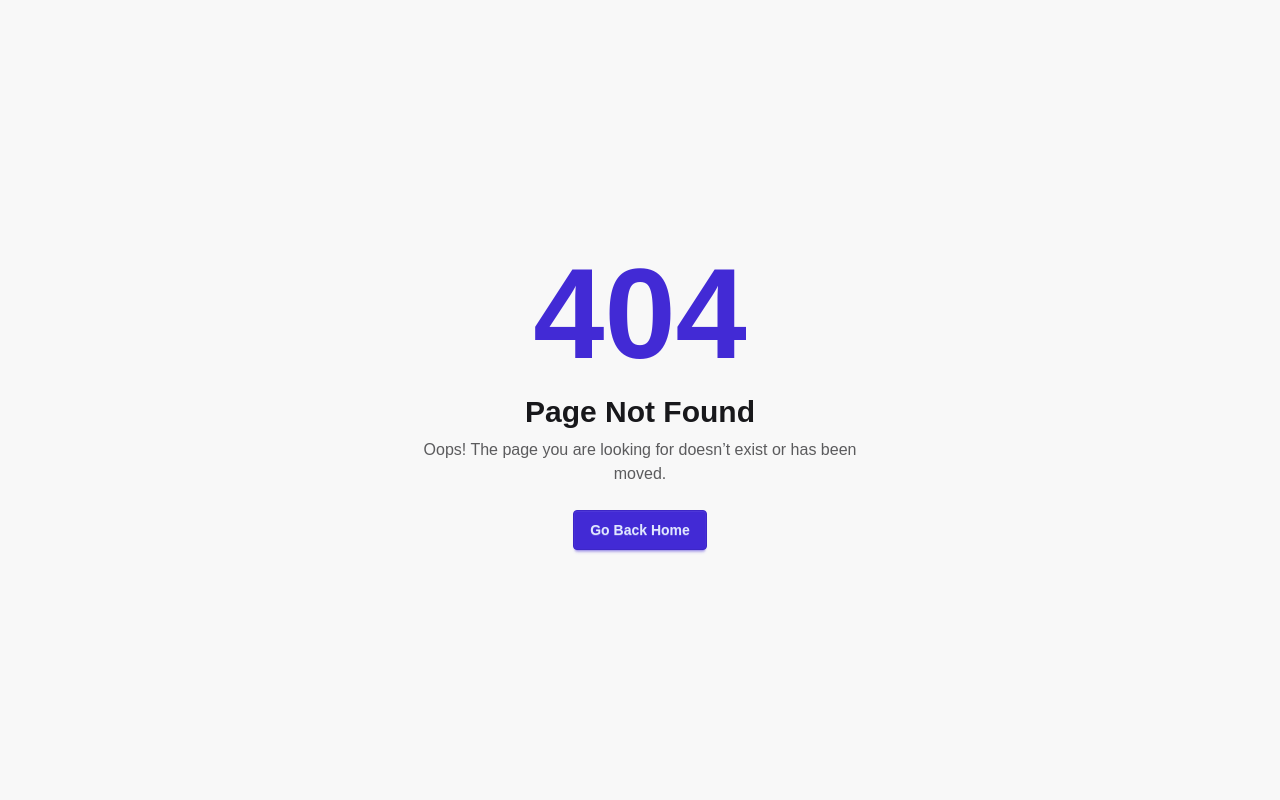
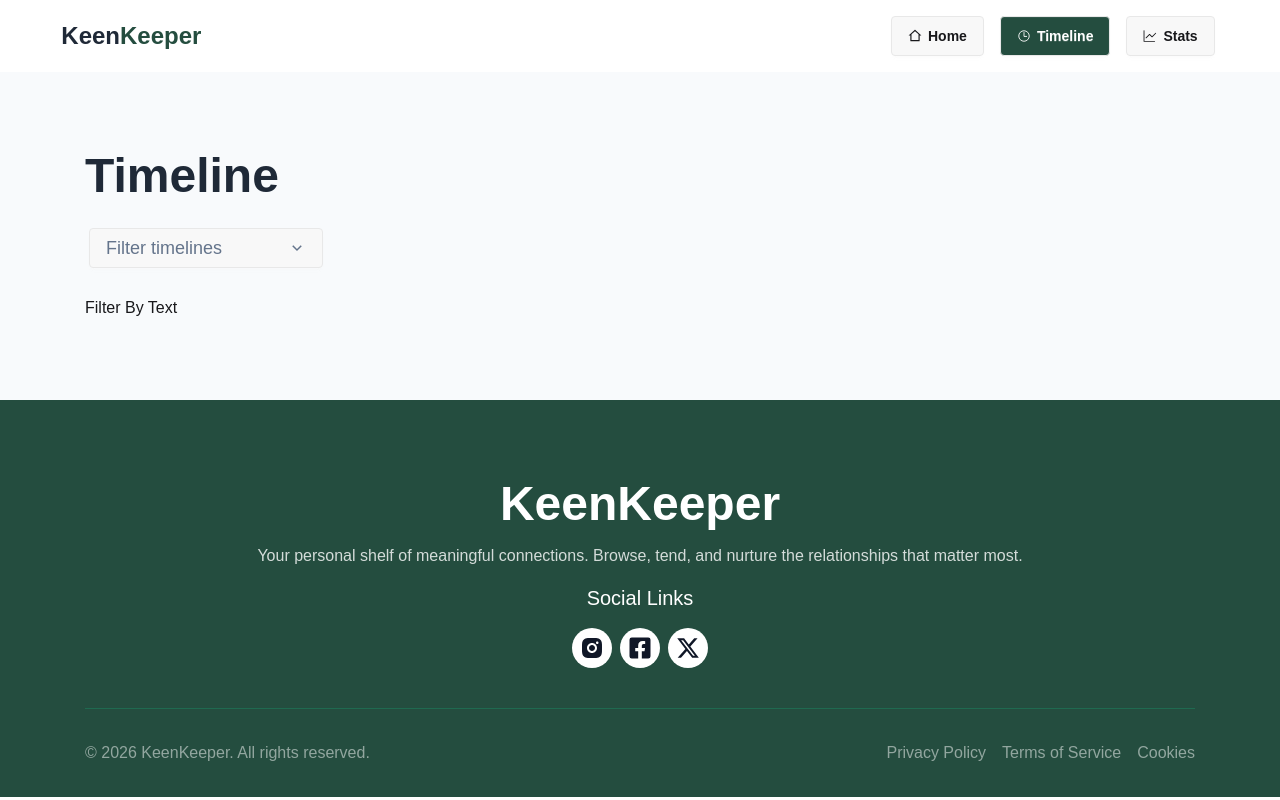
Before and after one commit to piasmajumdar/a07-keen-keeper-code-pias, a React (Vite) app: page /timeline/filter-text in a window 1280 px wide. Before the commit this address had no page. Built offline with nearby package versions, Linux system fonts and the light colour scheme.

Commit message:
timeline page filter button routes set

```diff
--- /dev/null
+++ b/src/pages/timeline/FilterPage/FilterCall.jsx
@@ -0,0 +1,11 @@
+import React from 'react';
+
+const FilterCall = () => {
+    return (
+        <div>
+            <h2>Filter by Call</h2>
+        </div>
+    );
+};
+
+export default FilterCall;
--- /dev/null
+++ b/src/pages/timeline/FilterPage/FilterText.jsx
@@ -0,0 +1,11 @@
+import React from 'react';
+
+const FilterText = () => {
+    return (
+        <div>
+            <h2>Filter By Text</h2>
+        </div>
+    );
+};
+
+export default FilterText;
--- /dev/null
+++ b/src/pages/timeline/FilterPage/FilterVideo.jsx
@@ -0,0 +1,11 @@
+import React from 'react';
+
+const FilterVideo = () => {
+    return (
+        <div>
+            <h2>Filter by Video</h2>
+        </div>
+    );
+};
+
+export default FilterVideo;
--- /dev/null
+++ b/src/pages/timeline/Timeline.css
@@ -0,0 +1,4 @@
+.active {
+    background-color: rgb(97, 97, 188);
+    color: white;
+}
--- a/src/pages/timeline/Timeline.jsx
+++ b/src/pages/timeline/Timeline.jsx
@@ -1,9 +1,27 @@
-import React from 'react';
+import React, { useState } from 'react';
+import { RiArrowDownSLine } from 'react-icons/ri';
+import { Link, NavLink, Outlet } from 'react-router';
 
 const Timeline = () => {
+    const [selectedFilter, setSelectedFilter] = useState('');
+
     return (
-        <div>
-            <h2>Timeline Page</h2>
+        <div className='w-11/12 max-w-[1110px] mx-auto py-20'>
+            <div className='space-y-6'>
+                <h2 className='font-bold text-5xl text-[#1F2937]'>Timeline</h2>
+                {/* DropDown FILTER */}
+                <div className="dropdown dropdown-start">
+                    <div tabIndex={0} role="button" className="btn m-1 text-lg font-normal text-[#64748B]"> {selectedFilter ? selectedFilter : 'Filter timelines'} <RiArrowDownSLine className='ml-15'/></div>
+                    <ul tabIndex="-1" className="dropdown-content menu bg-base-100 rounded-box z-1 w-52 p-2 shadow-sm">
+                        <li><Link onClick={()=> setSelectedFilter('')} to={'/timeline/'} className='text-gray-400'>Reset</Link></li>
+                        <li><NavLink onClick={()=> setSelectedFilter('Call')} to={'/timeline/filter-call'}>Call</NavLink></li>
+                        <li><NavLink onClick={()=> setSelectedFilter('Text')} to={'/timeline/filter-text'}>Text</NavLink></li>
+                        <li><NavLink onClick={()=> setSelectedFilter('Video')} to={'/timeline/filter-video'}>Video</NavLink></li>
+                    </ul>
+                </div>
+
+                <Outlet></Outlet>
+            </div>
         </div>
     );
 };
--- /dev/null
+++ b/src/pages/timeline/allActivity/AllActivity.jsx
@@ -0,0 +1,11 @@
+import React from 'react';
+
+const AllActivity = () => {
+    return (
+        <div>
+            ALL Activity
+        </div>
+    );
+};
+
+export default AllActivity;
--- a/src/routes/router.jsx
+++ b/src/routes/router.jsx
@@ -5,6 +5,10 @@ import ErrorPage from "../pages/ErrorPage/ErrorPage";
 import Timeline from "../pages/timeline/Timeline";
 import StatsPage from "../pages/stats/StatsPage";
 import FriendDetails from "../pages/FriendDetails/FriendDetails";
+import AllActivity from "../pages/timeline/allActivity/AllActivity";
+import FilterCall from "../pages/timeline/FilterPage/FilterCall";
+import FilterText from "../pages/timeline/FilterPage/FilterText";
+import FilterVideo from "../pages/timeline/FilterPage/FilterVideo";
 
 export const router = createBrowserRouter([
     {
@@ -17,7 +21,25 @@ export const router = createBrowserRouter([
             },
             {
                 path: '/timeline',
-                Component: Timeline
+                Component: Timeline,
+                children: [
+                    {
+                        index: true,
+                        Component: AllActivity,
+                    },
+                    {
+                        path: 'filter-call',
+                        Component: FilterCall
+                    },
+                    {
+                        path: 'filter-text',
+                        Component: FilterText,
+                    },
+                    {
+                        path: 'filter-video',
+                        Component: FilterVideo,
+                    },
+                ],
             },
             {
                 path: '/stats',
```
